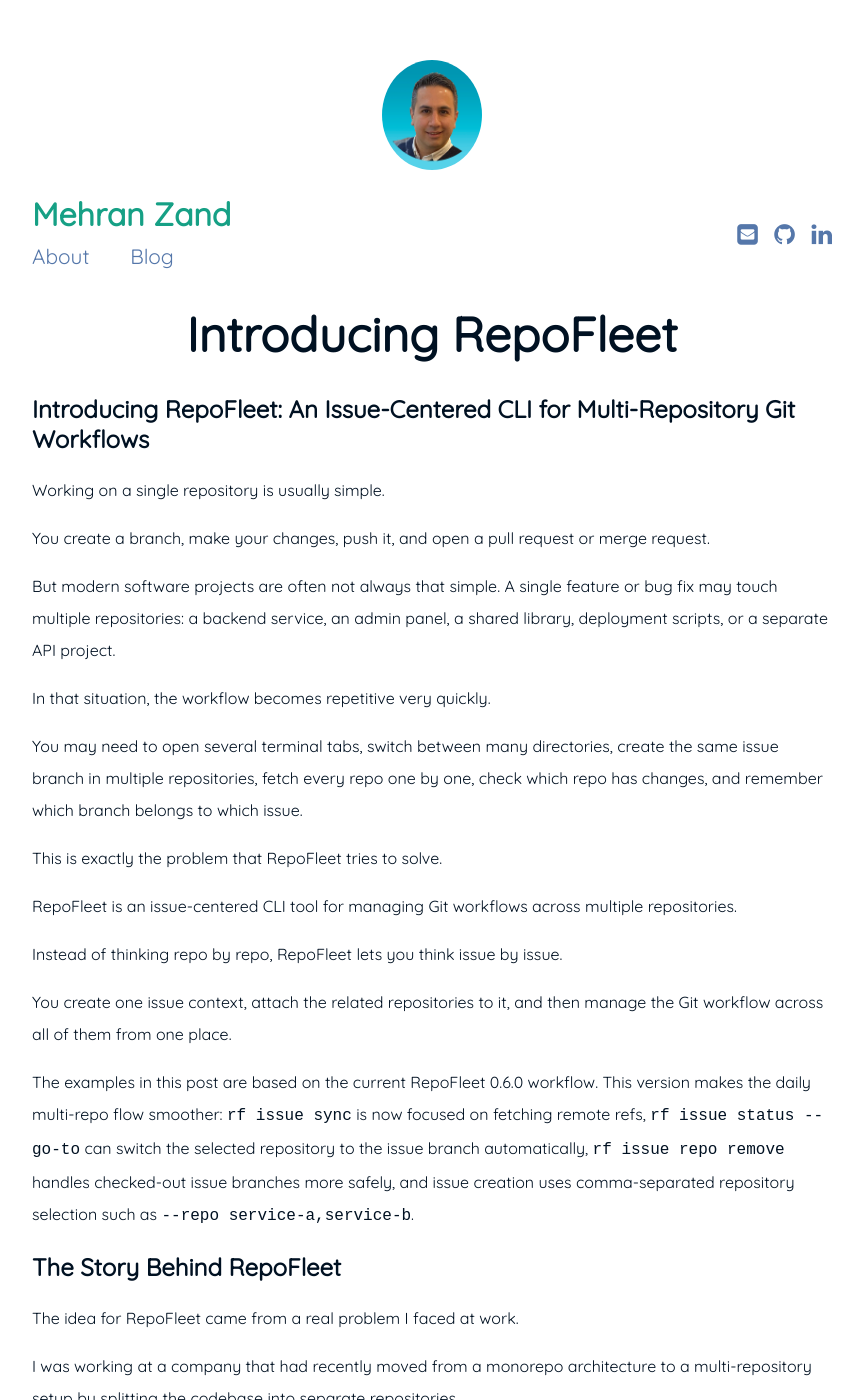
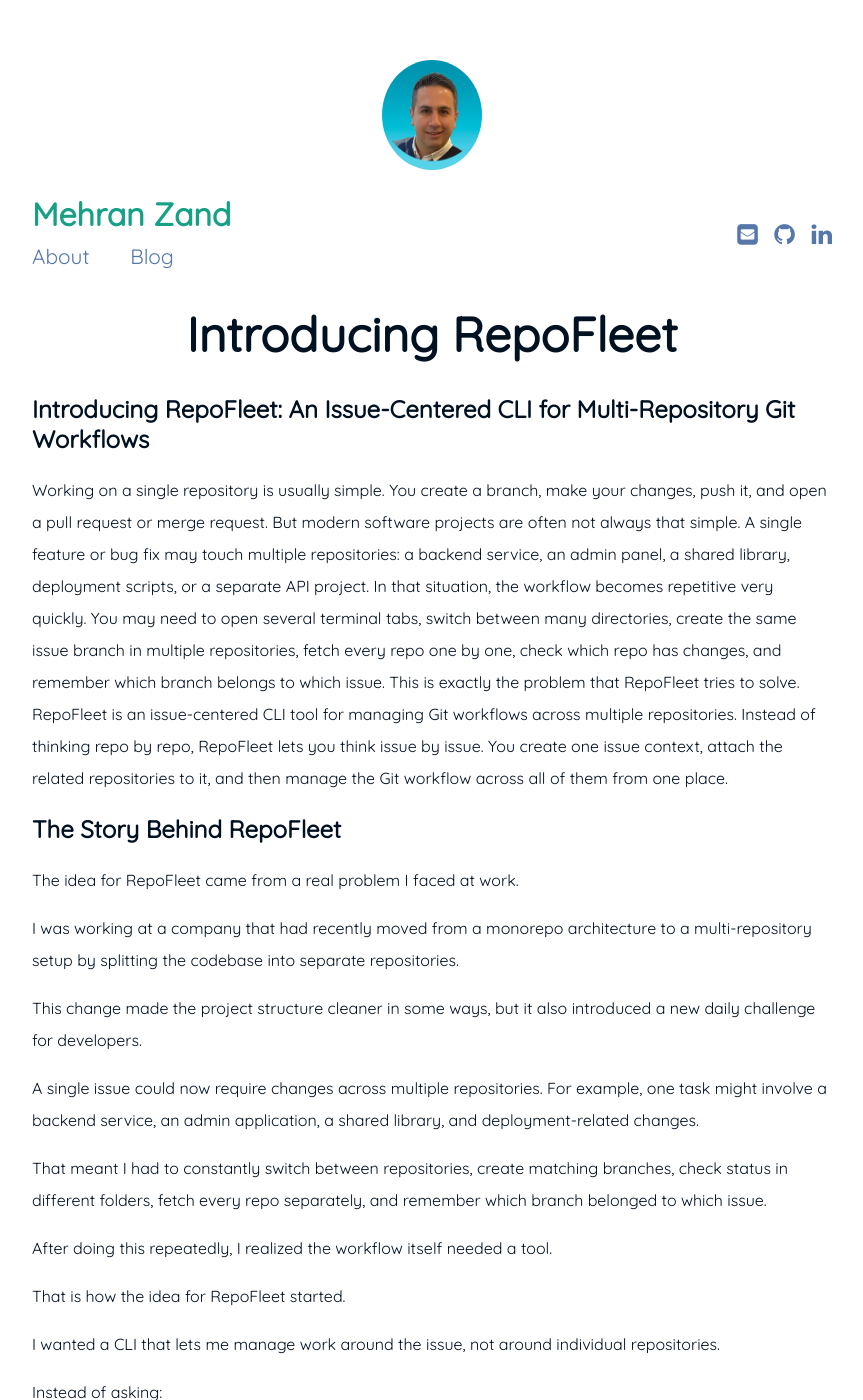
Before and after one commit to mehranzand/mehranzand.github.io, a Jekyll site: the page built from _posts/2026-07-06-introducing-repofleet.md, in a window 1280 px wide and 1400 px high. Shown: the whole window, without its empty margins (208-1071 px from the left). Built offline with Jekyll 4.4.1, drawn with Linux system fonts in a browser that asks for light colours.

```diff
--- a/_posts/2026-07-06-introducing-repofleet.md
+++ b/_posts/2026-07-06-introducing-repofleet.md
@@ -8,25 +8,10 @@
 ---
 ## Introducing RepoFleet: An Issue-Centered CLI for Multi-Repository Git Workflows
 
-Working on a single repository is usually simple.
-
-You create a branch, make your changes, push it, and open a pull request or merge request.
-
-But modern software projects are often not always that simple. A single feature or bug fix may touch multiple repositories: a backend service, an admin panel, a shared library, deployment scripts, or a separate API project.
-
-In that situation, the workflow becomes repetitive very quickly.
-
-You may need to open several terminal tabs, switch between many directories, create the same issue branch in multiple repositories, fetch every repo one by one, check which repo has changes, and remember which branch belongs to which issue.
-
-This is exactly the problem that RepoFleet tries to solve.
-
-RepoFleet is an issue-centered CLI tool for managing Git workflows across multiple repositories.
-
-Instead of thinking repo by repo, RepoFleet lets you think issue by issue.
-
-You create one issue context, attach the related repositories to it, and then manage the Git workflow across all of them from one place.
-
-The examples in this post are based on the current RepoFleet 0.6.0 workflow. This version makes the daily multi-repo flow smoother: `rf issue sync` is now focused on fetching remote refs, `rf issue status --go-to` can switch the selected repository to the issue branch automatically, `rf issue repo remove` handles checked-out issue branches more safely, and issue creation uses comma-separated repository selection such as `--repo service-a,service-b`.
+Working on a single repository is usually simple. You create a branch, make your changes, push it, and open a pull request or merge request.
+But modern software projects are often not always that simple. A single feature or bug fix may touch multiple repositories: a backend service, an admin panel, a shared library, deployment scripts, or a separate API project. In that situation, the workflow becomes repetitive very quickly.
+You may need to open several terminal tabs, switch between many directories, create the same issue branch in multiple repositories, fetch every repo one by one, check which repo has changes, and remember which branch belongs to which issue. This is exactly the problem that RepoFleet tries to solve.
+RepoFleet is an issue-centered CLI tool for managing Git workflows across multiple repositories. Instead of thinking repo by repo, RepoFleet lets you think issue by issue. You create one issue context, attach the related repositories to it, and then manage the Git workflow across all of them from one place.
 
 ## The Story Behind RepoFleet
 
```
